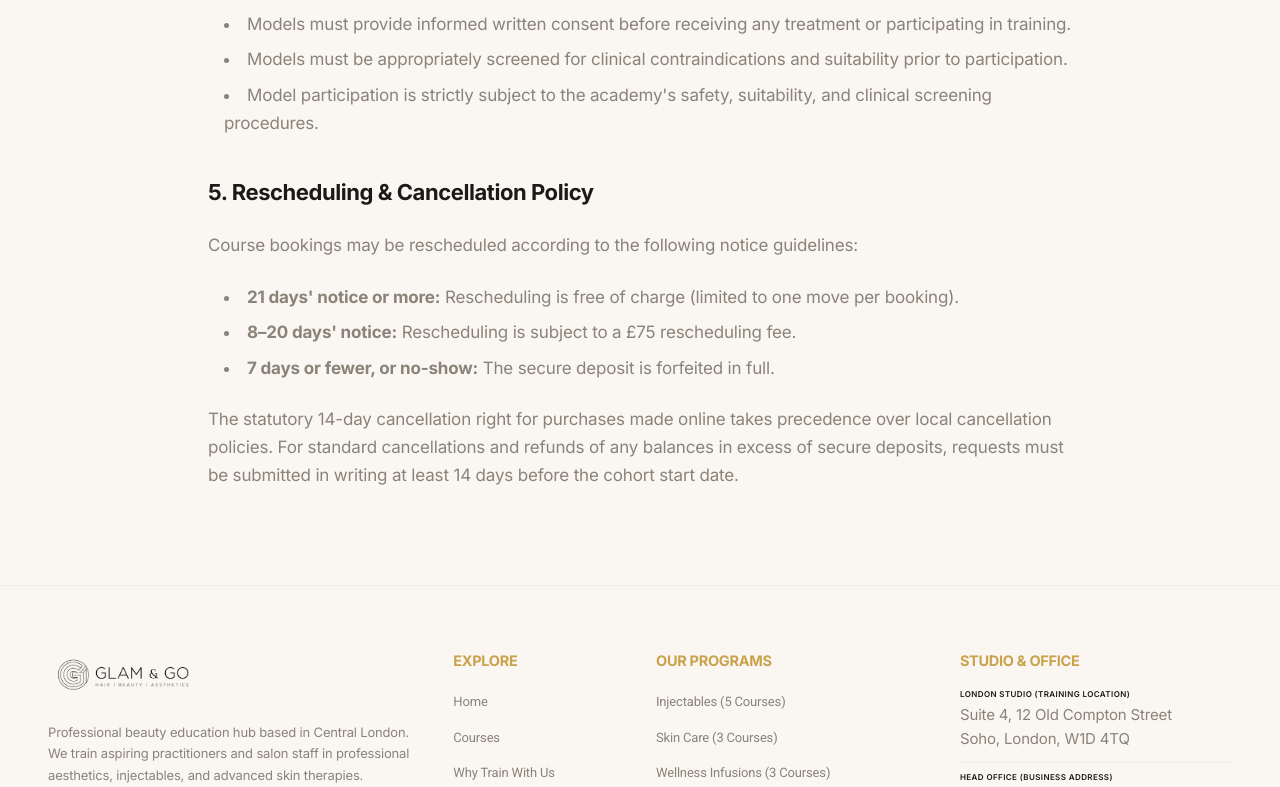
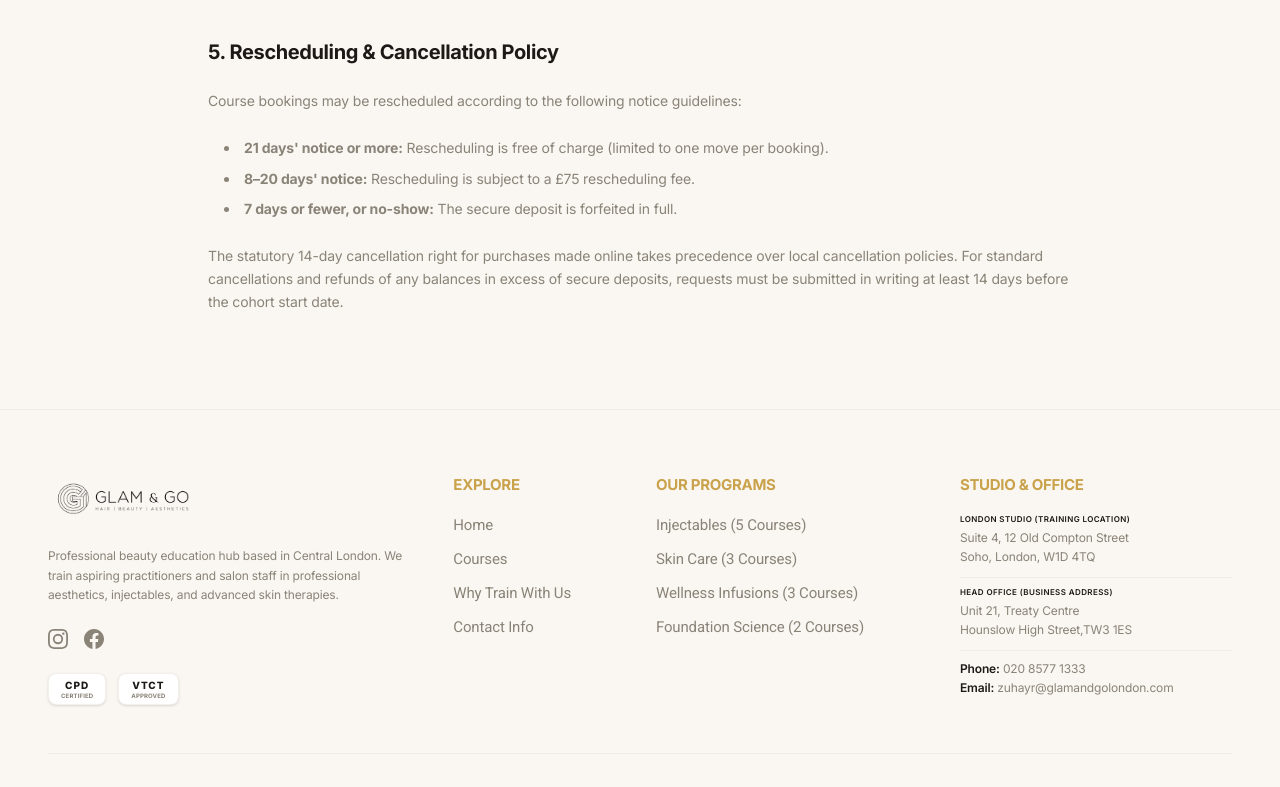
Before and after one commit to Arnav-Sharma437/Glam-Go-Academy, a Next.js app: page /terms in a window 1280 px wide. Shown: the part 1060-1847 px from the top of the page. Built offline with nearby package versions, Linux system fonts and the light colour scheme.

Commit message:
style: revert global layout overrides and increase header and footer menu link sizes

```diff
--- a/src/app/globals.css
+++ b/src/app/globals.css
@@ -119,62 +119,7 @@
   -webkit-tap-highlight-color: transparent;
 }
 
-/* Explicit Desktop Layout and Typography Scale Overrides */
-@media (min-width: 1024px) {
-  /* Scale content max-width to approximately 1400px */
-  .max-w-7xl {
-    max-width: 1400px !important;
-  }
-
-  /* Core body text scaling to 17px */
-  body, p, li, label, select, input, textarea {
-    font-size: 17px;
-  }
-
-  /* Specific typography overrides matching Tailwind scales */
-  .text-xs {
-    font-size: 13px !important;
-  }
-
-  .text-sm {
-    font-size: 15.5px !important;
-  }
-
-  .text-base {
-    font-size: 17px !important;
-  }
-
-  /* Section headers and H1/H2 page title scaling (+10%) */
-  .text-lg {
-    font-size: 1.25rem !important; /* ~20px */
-  }
-
-  .text-xl {
-    font-size: 1.375rem !important; /* ~22px */
-  }
-
-  .text-2xl {
-    font-size: 1.65rem !important; /* ~26px */
-  }
-
-  .text-3xl {
-    font-size: 2.0625rem !important; /* ~33px */
-  }
-
-  .text-4xl {
-    font-size: 2.475rem !important; /* ~40px */
-  }
-
-  .text-5xl {
-    font-size: 3.3rem !important; /* ~53px */
-  }
-
-  .text-6xl {
-    font-size: 4.125rem !important; /* ~66px */
-  }
-}
-
-/* Specific Menu Link Increases for Header & Footer */
+/* Explicit Header & Footer Menu Link Increases */
 header nav a,
 header nav button,
 .hover-underline-reveal {
@@ -193,17 +138,15 @@
   font-size: 13px !important;
 }
 
-footer ul li a,
-footer p {
+footer ul li a {
   font-size: 13.5px !important;
 }
 
 @media (min-width: 1024px) {
   footer h4 {
-    font-size: 14.5px !important;
+    font-size: 15px !important;
   }
-  footer ul li a,
-  footer p {
+  footer ul li a {
     font-size: 15px !important;
   }
 }
```
